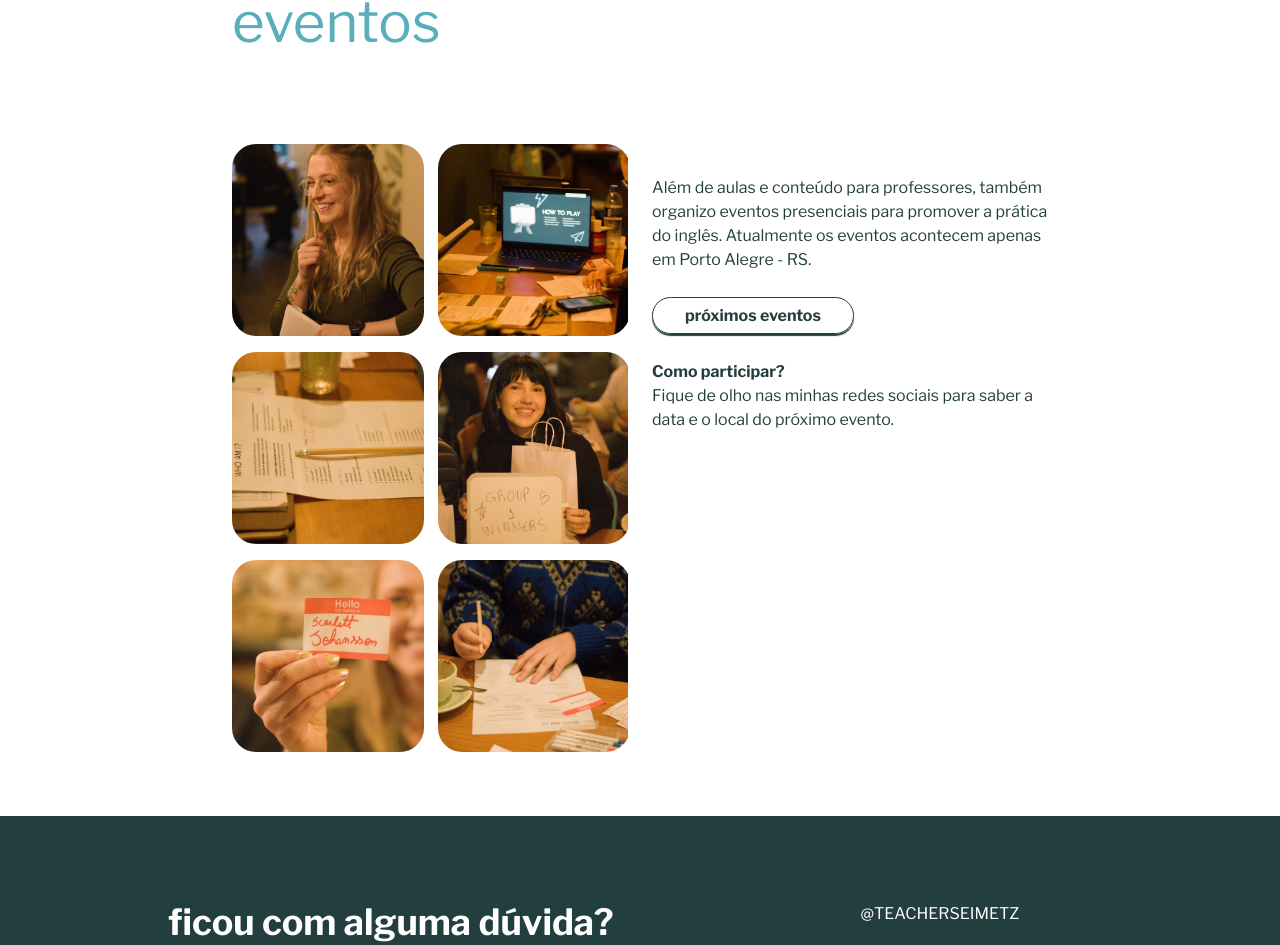
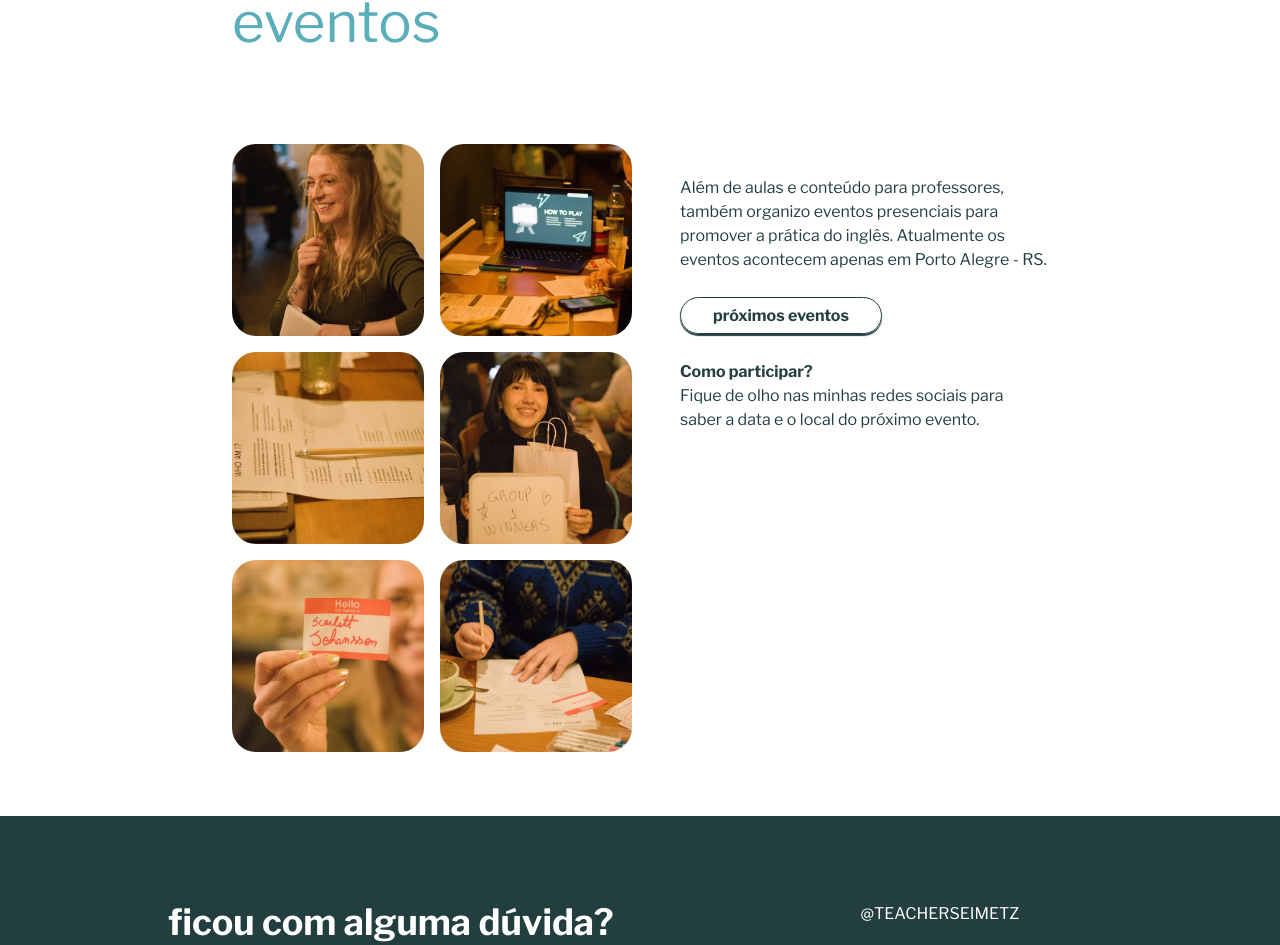
Before and after one commit to teacherseimetz/teacherseimetz, a Next.js app: page / in a window 1280 px wide. Shown: the part 3699-4644 px from the top of the page. Built offline with nearby package versions, Linux system fonts and the light colour scheme.

Commit message:
Improve spacing

```diff
--- a/src/components/Events.tsx
+++ b/src/components/Events.tsx
@@ -11,7 +11,7 @@
           <h1>eventos</h1>
         </Heading>
 
-        <section className="flex flex-col lg:grid grid-cols-2 gap-6">
+        <section className="flex flex-col lg:grid grid-cols-2 gap-4">
           <section className="flex overflow-x-auto lg:grid lg:grid-cols-2 lg:grid-flow-row gap-4">
             <figure className="shrink-0 h-48 w-48 relative">
               <Image
@@ -68,7 +68,7 @@
               />
             </figure>
           </section>
-          <section>
+          <section className="lg:pl-8">
             <p className="pt-8 mb-8">
               Além de aulas e conteúdo para professores, também organizo eventos
               presenciais para promover a prática do inglês. Atualmente os
```
